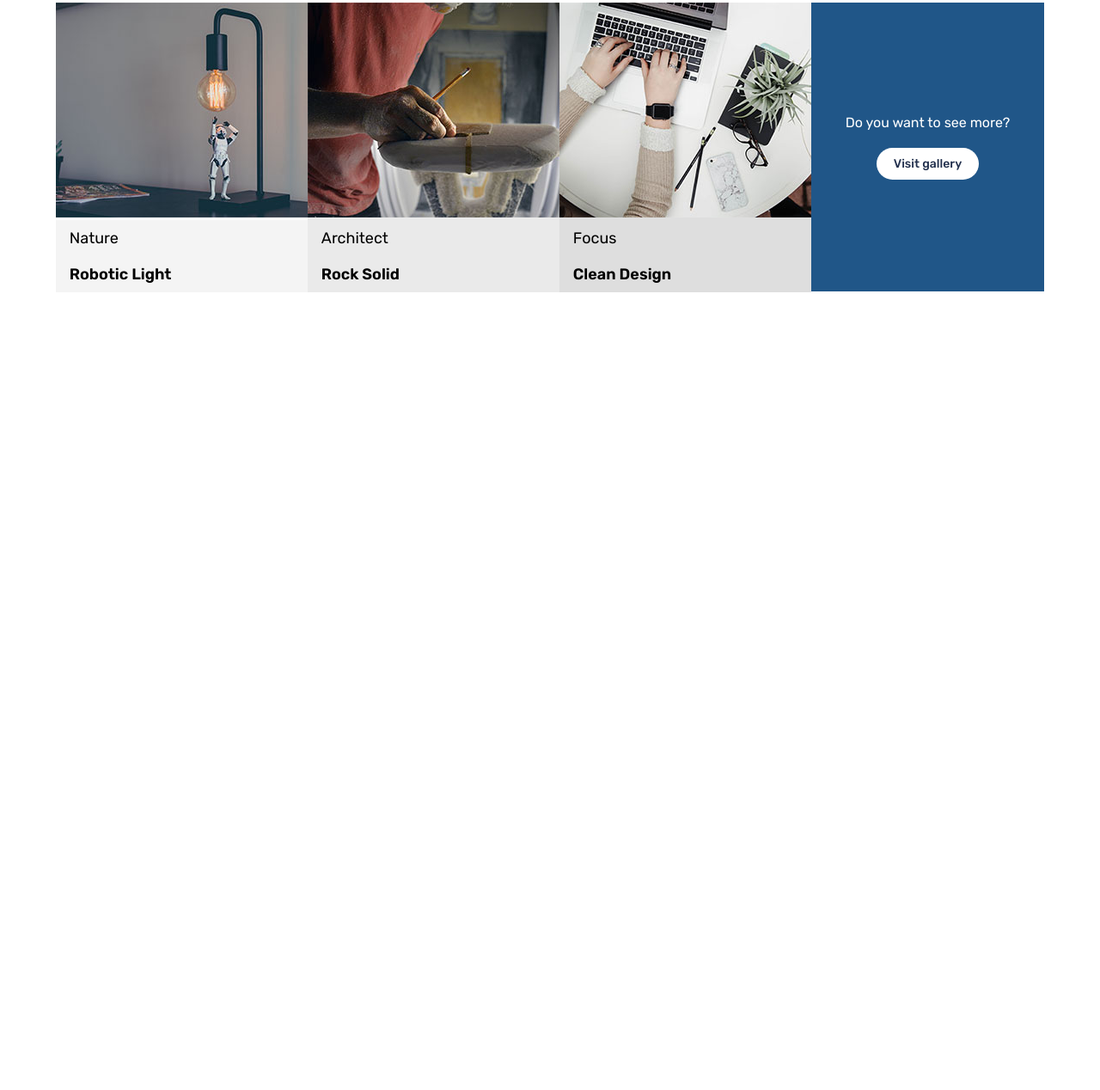
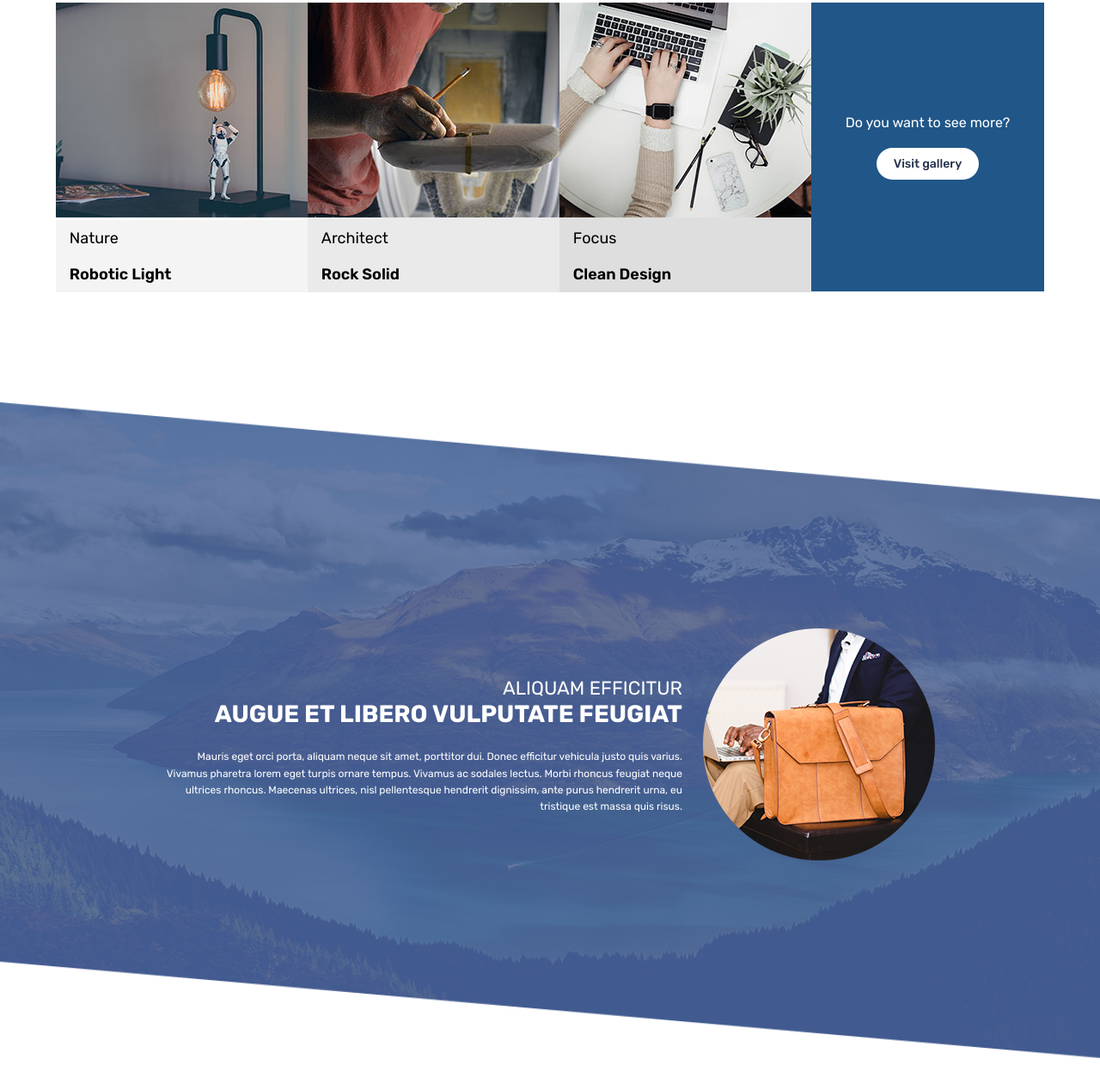
Before and after one commit to rahulrameshm0/Ziggy, a plain HTML site: page index.html in a window 1280 px wide. Shown: the part 2115-3383 px from the top of the page at 86% size. Before the commit the page ends 2583 px from the top, so only its background shows below. Drawn offline with Linux system fonts and the light colour scheme.

Commit message:
section 5 completed

```diff
--- a/index.html
+++ b/index.html
@@ -101,8 +101,23 @@
               </div>
              </div>
              </div>
+        </div>
+    </section>
 
+    <section class="section-5">
+        <div class="container-5">
+
+            <div class="description">
+            <p class="headline-1">ALIQUAM EFFICITUR</p>
+            <h3 class="p-5">AUGUE ET LIBERO VULPUTATE FEUGIAT</h3>
+            <p class="paragraph-1">Mauris eget orci porta, aliquam neque sit amet, porttitor dui. Donec efficitur vehicula justo quis varius. Vivamus pharetra lorem eget turpis ornare tempus. Vivamus ac sodales lectus. Morbi rhoncus feugiat neque ultrices rhoncus. Maecenas ultrices, nisl pellentesque hendrerit dignissim, ante purus hendrerit urna, eu tristique est massa quis risus.</p>
         </div>
+            <div class="sec-5-img">
+                <img src="img/right-image.png" alt="">
+            </div>
+        </div>
+
+
     </section>
 </body>
 </html>
--- a/style.css
+++ b/style.css
@@ -220,3 +220,43 @@ padding: 10% 0 10% 0;
     background-color: #22304d;
     color: #fff;
 }
+
+
+/* ====================================
+            SECTION-5
+====================================*/
+
+.container-5{
+    background-image: url("img/fivth-section-bg.png");
+    background-size: cover;
+    height: 100vh;
+}
+
+.container-5{
+    display: flex;
+    justify-content: center;
+    align-items: center;
+    color: #fff;
+    padding: 0 15% 0 15%;
+    gap: 2.4rem;
+}
+
+
+.description{
+text-align: right;
+
+}
+
+.headline-1{
+    font-size: 2.2rem;
+}
+
+.p-5{
+    font-size: 2.8rem;
+    margin-bottom: 2.4rem;
+}
+
+.paragraph-1{
+    font-size: 1.2rem;
+    line-height: 1.6;
+}
```
